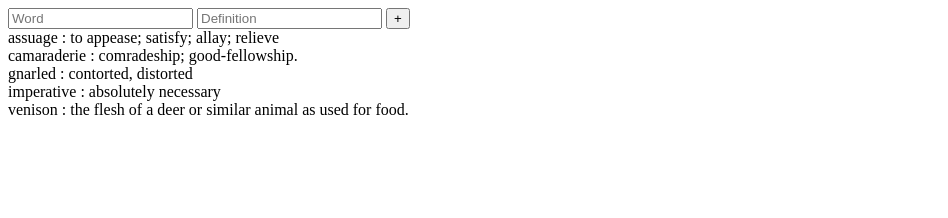
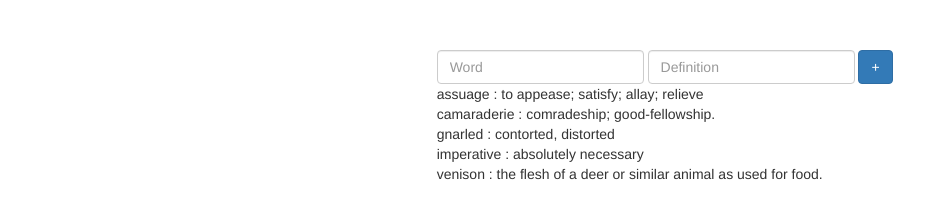
Before and after one commit to bingoyahoo/WordBankApp, a plain HTML site: page index.html in a window 1280 px wide. Shown: the whole page, without its empty margins (0-948 px from the left). Drawn offline with nearby package versions, Linux system fonts and the light colour scheme.

Commit message:
Add Basic Styling

```diff
--- /dev/null
+++ b/css/styles.css
@@ -0,0 +1,3 @@
+body{
+    padding-top: 50px;
+}
--- a/index.html
+++ b/index.html
@@ -2,19 +2,39 @@
 <html lang="en">
 <head>
     <title>WordBank App to Learn Vocabulary</title>
+    <!-- Latest compiled and minified CSS -->
+    <link rel="stylesheet" href="https://maxcdn.bootstrapcdn.com/bootstrap/3.3.6/css/bootstrap.min.css"
+          integrity="sha384-1q8mTJOASx8j1Au+a5WDVnPi2lkFfwwEAa8hDDdjZlpLegxhjVME1fgjWPGmkzs7" crossorigin="anonymous">
+
+    <!-- Latest compiled and minified JavaScript -->
+    <script src="https://maxcdn.bootstrapcdn.com/bootstrap/3.3.6/js/bootstrap.min.js"
+            integrity="sha384-0mSbJDEHialfmuBBQP6A4Qrprq5OVfW37PRR3j5ELqxss1yVqOtnepnHVP9aJ7xS"
+            crossorigin="anonymous"></script>
     <script src="https://ajax.googleapis.com/ajax/libs/angularjs/1.5.5/angular.min.js"></script>
     <script src="app.js"></script>
+
+    <link rel="stylesheet" href="css/styles.css">
 </head>
 <body ng-app="WordBank" ng-controller="MainCtrl">
 
-<form ng-submit="addTerm()">
-    <input type="text" placeholder="Word" ng-model="newEntry">
-    <input type="text" placeholder="Definition" ng-model="newDefinition">
-    <button type="submit">+</button>
-</form>
-<div ng-repeat="term in terms | orderBy: orderProp">
-    {{term.word}} : {{term.definition}}
-</div>
+<div class="row">
+    <div>
+        <div class="col-md-6 col-md-offset-4">
+            <form class="form-inline" ng-submit="addTerm()">
+                <div class="form-group">
+                    <input class="form-control" type="text" placeholder="Word" ng-model="newEntry">
+                </div>
+                <div class="form-group">
+                    <input class="form-control" type="text" placeholder="Definition" ng-model="newDefinition">
+                </div>
+                <button class="btn btn-primary" type="submit">+</button>
+            </form>
+            <div ng-repeat="term in terms | orderBy: orderProp">
+                {{term.word}} : {{term.definition}}
+            </div>
+        </div>
+    </div>
+</div> <!-- End row -->
 
 </body>
 </html>
```
